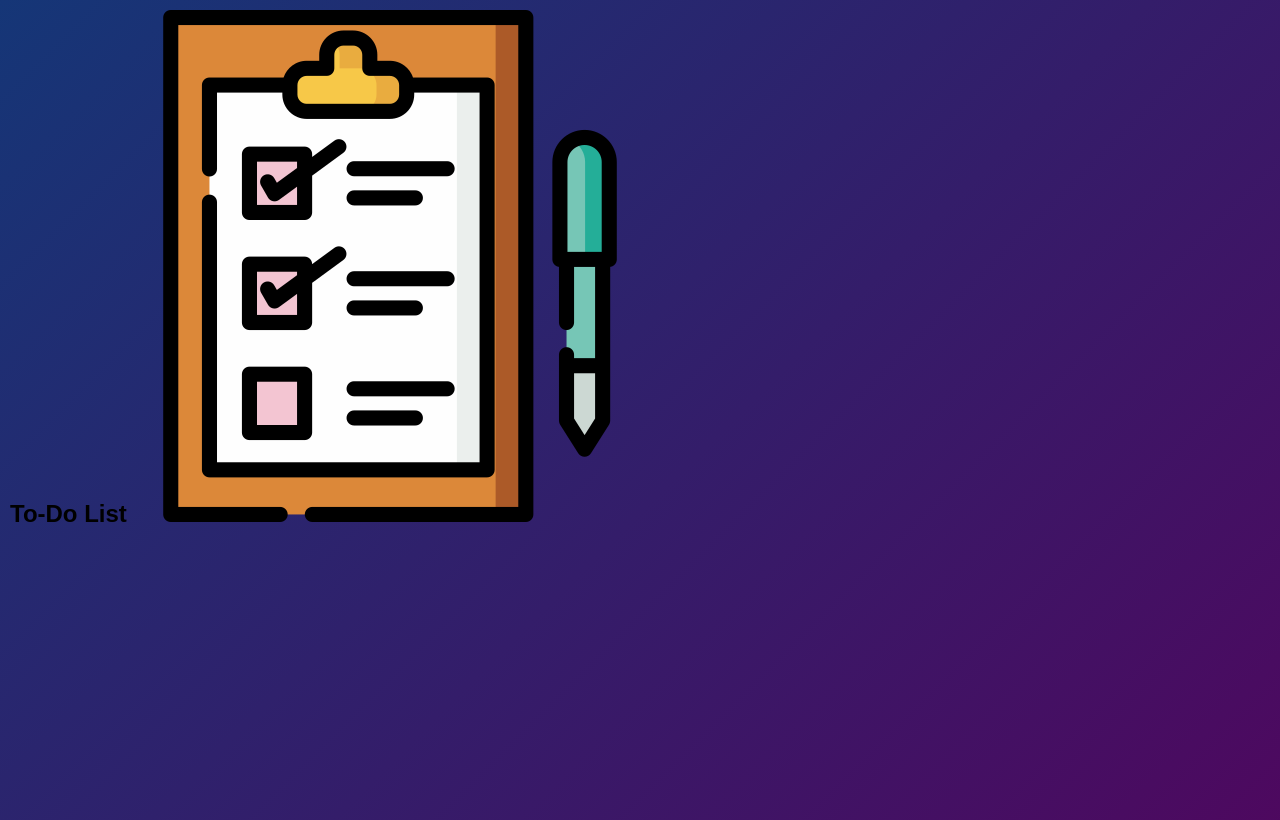
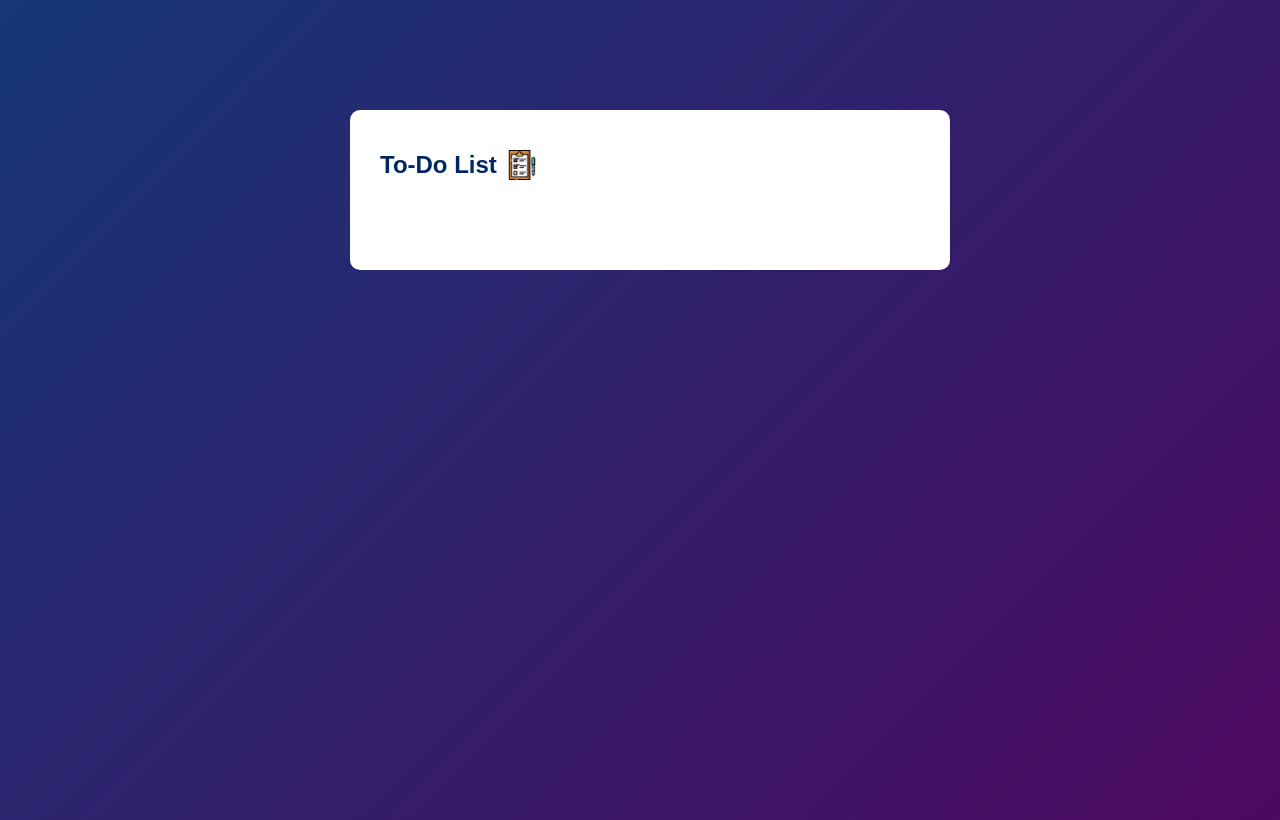
Before and after one commit to CRNSINGI/to-do-list-crud, a plain HTML site: page index.html in a window 1280 px wide. Drawn offline with Linux system fonts and the light colour scheme.

Commit message:
fix css img

```diff
--- a/styles.css
+++ b/styles.css
@@ -11,3 +11,25 @@
     background: linear-gradient(135deg, #153677, #4e085f);
     padding: 10px;
 }
+
+.todo-app{
+    width: 100%;
+    max-width: 540px;
+    background: #fff;
+    margin: 100px auto 20px;
+    padding: 40px 30px 70px;
+    border-radius: 10px;
+
+}
+
+.todo-app h2 {
+    color: #002765;
+    display: flex;
+    align-items: center;
+    margin-bottom: 20px;
+}
+
+.todo-app h2 img{
+    width: 30px;
+    margin-left: 10px;
+}
```
